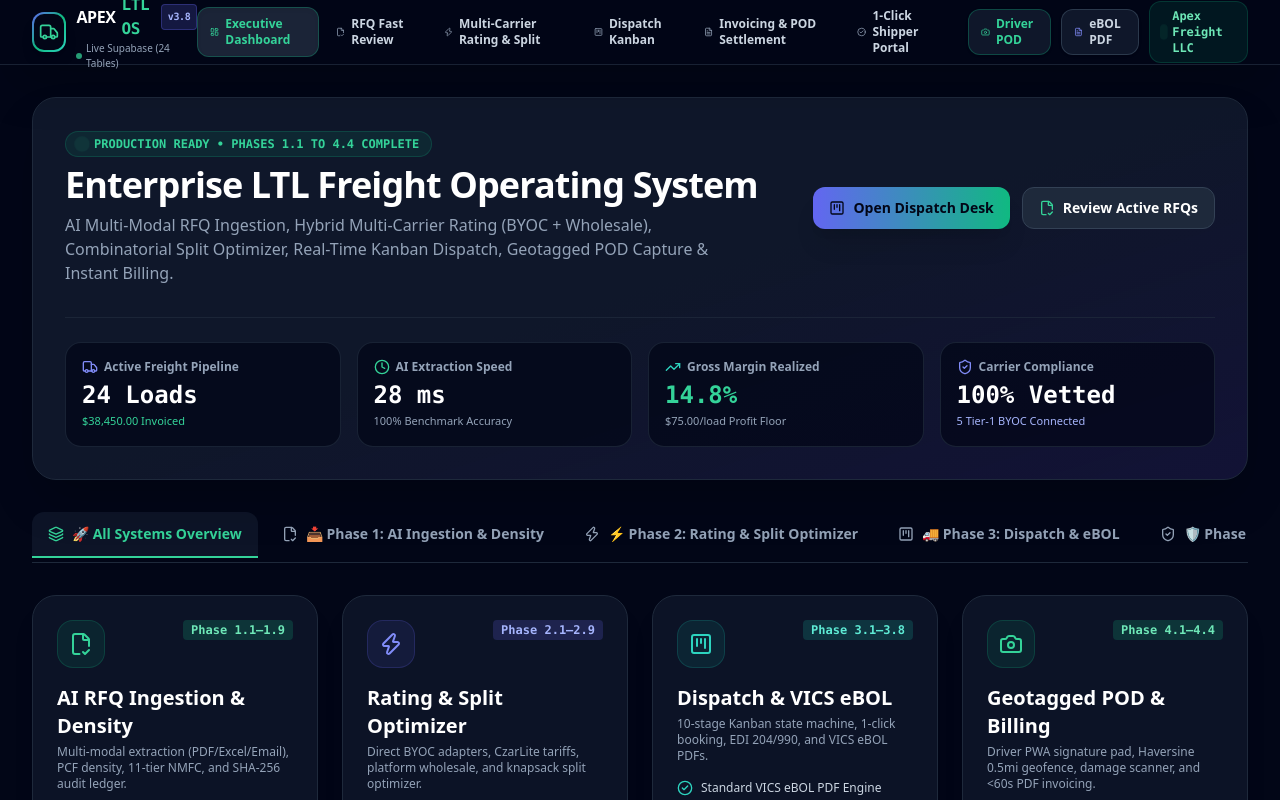
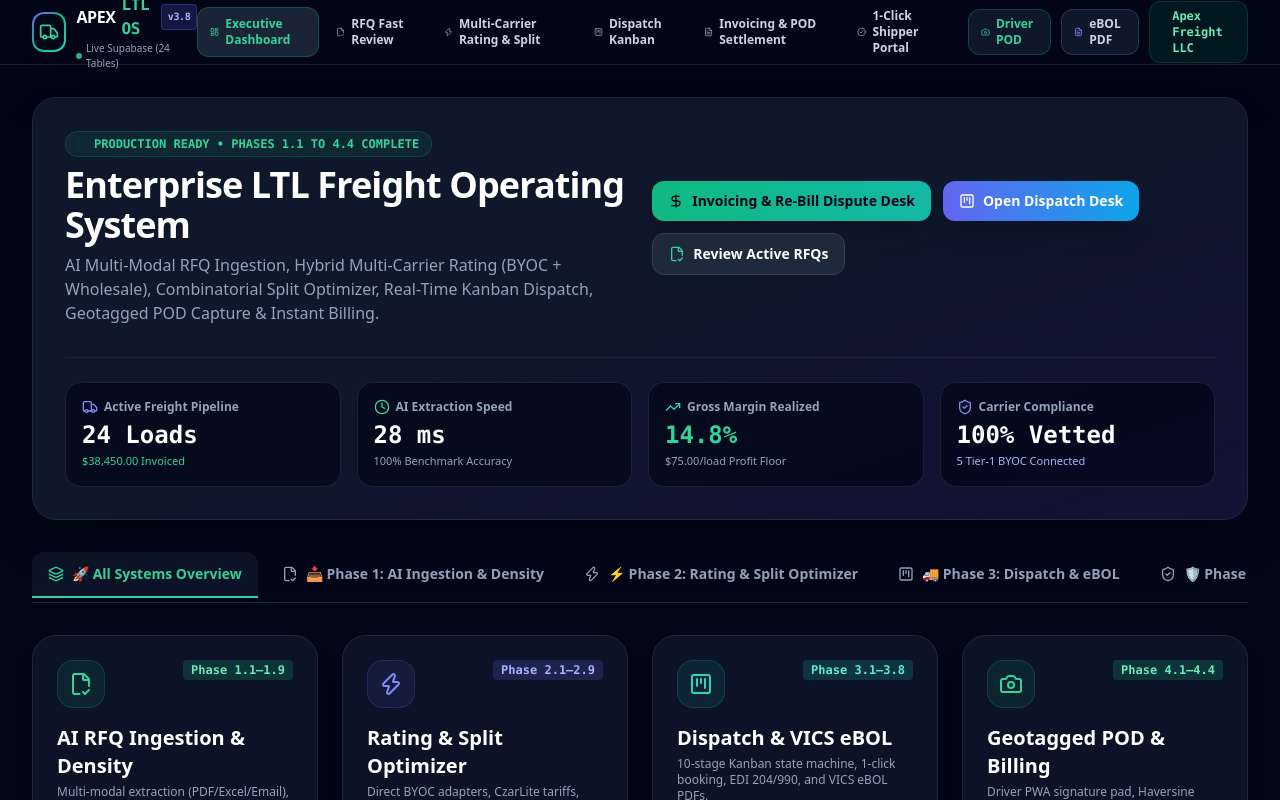
Before and after one commit to wararkarkrishna-cmd/ltl_startup, a Next.js app: page / in a window 1280 px wide. Shown: the top 800 px of the page. Built offline with nearby package versions, Linux system fonts and the light colour scheme.

Commit message:
feat(ui): add direct Invoicing & Dispute Desk entry button on Home Page

```diff
--- a/src/app/page.tsx
+++ b/src/app/page.tsx
@@ -203,8 +203,15 @@ export default function HomePage() {
 
           <div className="flex flex-wrap gap-3">
             <Link
+              href="/invoices"
+              className="px-4 py-2.5 rounded-xl bg-gradient-to-r from-emerald-500 to-teal-500 hover:from-emerald-400 hover:to-teal-400 text-slate-950 font-black text-xs sm:text-sm shadow-xl flex items-center gap-2 transition"
+            >
+              <DollarSign className="w-4 h-4" />
+              Invoicing &amp; Re-Bill Dispute Desk
+            </Link>
+            <Link
               href="/dispatch"
-              className="px-4 py-2.5 rounded-xl bg-gradient-to-r from-indigo-500 to-emerald-500 hover:from-indigo-400 hover:to-emerald-400 text-slate-950 font-black text-xs sm:text-sm shadow-xl flex items-center gap-2 transition"
+              className="px-4 py-2.5 rounded-xl bg-gradient-to-r from-indigo-500 to-sky-500 hover:from-indigo-400 hover:to-sky-400 text-white font-black text-xs sm:text-sm shadow-xl flex items-center gap-2 transition"
             >
               <KanbanSquare className="w-4 h-4" />
               Open Dispatch Desk
```
